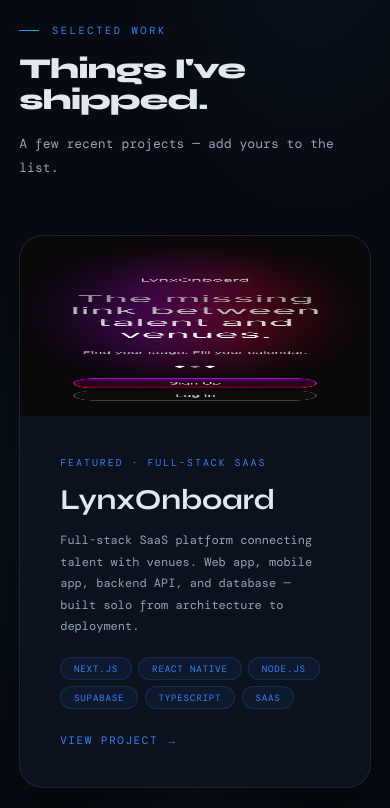
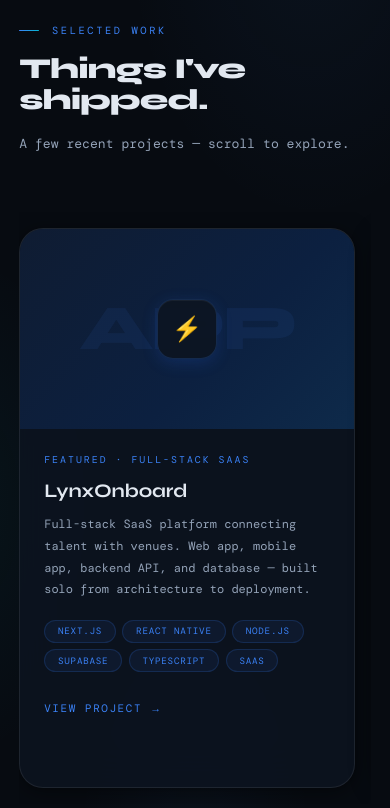
Before and after one commit to djbohl/dbohltech-website, a Next.js app: page / in a window 390 px wide. Shown: the part 4220-5028 px from the top of the page. Built offline with nearby package versions, Linux system fonts and the light colour scheme; a web font is replaced by a local one.

Commit message:
created carousel for featured projects

```diff
--- a/app/globals.css
+++ b/app/globals.css
@@ -732,6 +732,32 @@ section { padding: 6rem 3rem; }
   display: grid;
   grid-template-columns: 1fr 1fr;
   gap: 1.2rem;
+}
+
+/* Horizontal scroll carousel for featured projects */
+.featured-projects-scroll {
+  display: flex;
+  gap: 1.2rem;
+  overflow-x: auto;
+  scroll-behavior: smooth;
+  padding: 1rem 0;
+  margin: 2rem 0;
+  /* Hide scrollbar but keep functionality */
+  scrollbar-width: none;
+  -ms-overflow-style: none;
+}
+.featured-projects-scroll::-webkit-scrollbar {
+  display: none;
+}
+.featured-project-card {
+  flex: 0 0 min(calc(100% - 2rem), 500px);
+  scroll-snap-align: start;
+  scroll-snap-stop: always;
+}
+@media (max-width: 768px) {
+  .featured-project-card {
+    flex: 0 0 min(calc(100% - 1rem), 350px);
+  }
 }
 .project-card {
   background: rgba(13, 20, 33, 0.80);
--- a/app/page.tsx
+++ b/app/page.tsx
@@ -1,5 +1,4 @@
 import Link from 'next/link'
-import Image from 'next/image'
 import Ticker from '@/components/Ticker'
 import RevealSection from '@/components/RevealSection'
 import SkillBars from '@/components/SkillBars'
@@ -318,45 +317,32 @@ export default function Home() {
           <h2 className="section-title">Things I&apos;ve shipped.</h2>
         </RevealSection>
         <RevealSection delay={160}>
-          <p className="section-sub">A few recent projects — add yours to the list.</p>
+          <p className="section-sub">A few recent projects — scroll to explore.</p>
         </RevealSection>
 
-        <div className="projects-grid">
-          {featuredProjects.map((project, i) => (
-            <RevealSection key={project.slug} delay={240 + i * 80}>
-              <Link href={`/projects/${project.slug}`} className={`project-card ${i === 0 ? 'featured' : ''}`}>
+        <RevealSection delay={240}>
+          <div className="featured-projects-scroll">
+            {featuredProjects.map((project) => (
+              <Link key={project.slug} href={`/projects/${project.slug}`} className="featured-project-card project-card">
                 <div className={`project-thumb thumb-${project.thumbVariant}`}>
-                  {project.thumbImage ? (
-                    <Image
-                      src={project.thumbImage}
-                      alt={project.title}
-                      fill
-                      className="object-cover"
-                    />
-                  ) : (
-                    <>
                   <div className="project-thumb-text">{project.thumbText}</div>
                   <div className="project-thumb-icon">{project.thumbEmoji}</div>
-                    </>
-                  )}
                 </div>
                 <div className="project-info">
                   <div className="project-type">{project.type}</div>
                   <div className="project-name">{project.title}</div>
                   <p className="project-blurb">{project.blurb}</p>
-                  {i === 0 && (
                   <div className="service-tags" style={{ marginBottom: '1.5rem' }}>
                     {project.tags.map((t) => (
                       <span key={t} className="tag">{t}</span>
                     ))}
                   </div>
-                  )}
                   <span className="project-link">View Project →</span>
                 </div>
               </Link>
-            </RevealSection>
             ))}
           </div>
+        </RevealSection>
 
         {/* View All Work Link */}
         <div style={{ textAlign: 'center', marginTop: '3rem', paddingTop: '2rem', borderTop: '1px solid rgba(255,255,255,0.06)' }}>
```
Also changed, not shown: app/work/page.tsx (+2 -14 lines). Lines whose indentation alone changed are shown as unchanged.
